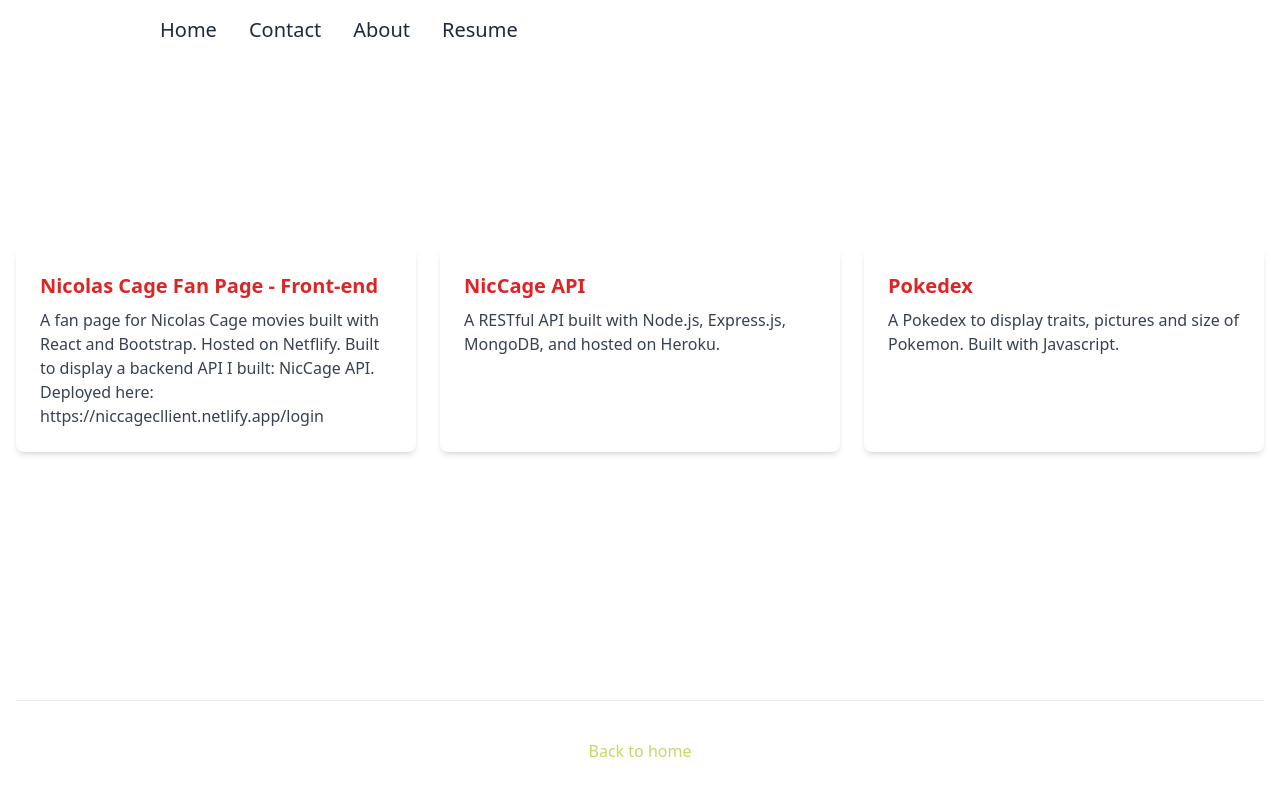
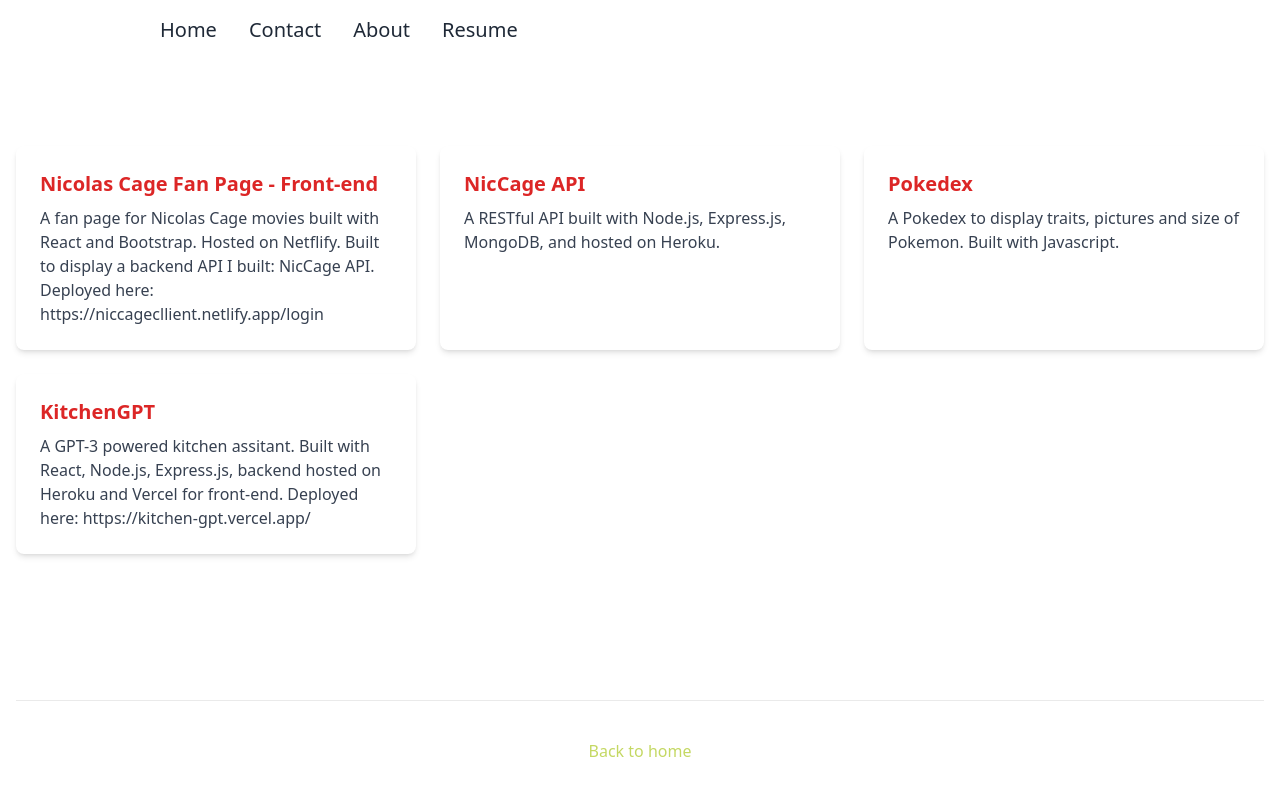
Before and after one commit to jonathankerth/my-portfolio, a Next.js app: page /Projects in a window 1280 px wide. Shown: the top 796 px of the page. Built offline with nearby package versions, Linux system fonts and the light colour scheme.

Commit message:
update projects with KitchenGPT

```diff
--- a/src/pages/Projects.js
+++ b/src/pages/Projects.js
@@ -88,6 +88,13 @@ const projects = [
 			"A Pokedex to display traits, pictures and size of Pokemon. Built with Javascript.",
 		link: "https://github.com/jonathankerth/pokemon-js",
 	},
+	{
+		id: 4,
+		title: "KitchenGPT",
+		description:
+			"A GPT-3 powered kitchen assitant. Built with React, Node.js, Express.js, backend hosted on Heroku and Vercel for front-end. Deployed here: https://kitchen-gpt.vercel.app/",
+		link: "https://github.com/jonathankerth/KitchenGPT",
+	},
 ];
 export default function Projects() {
 	return (
```
